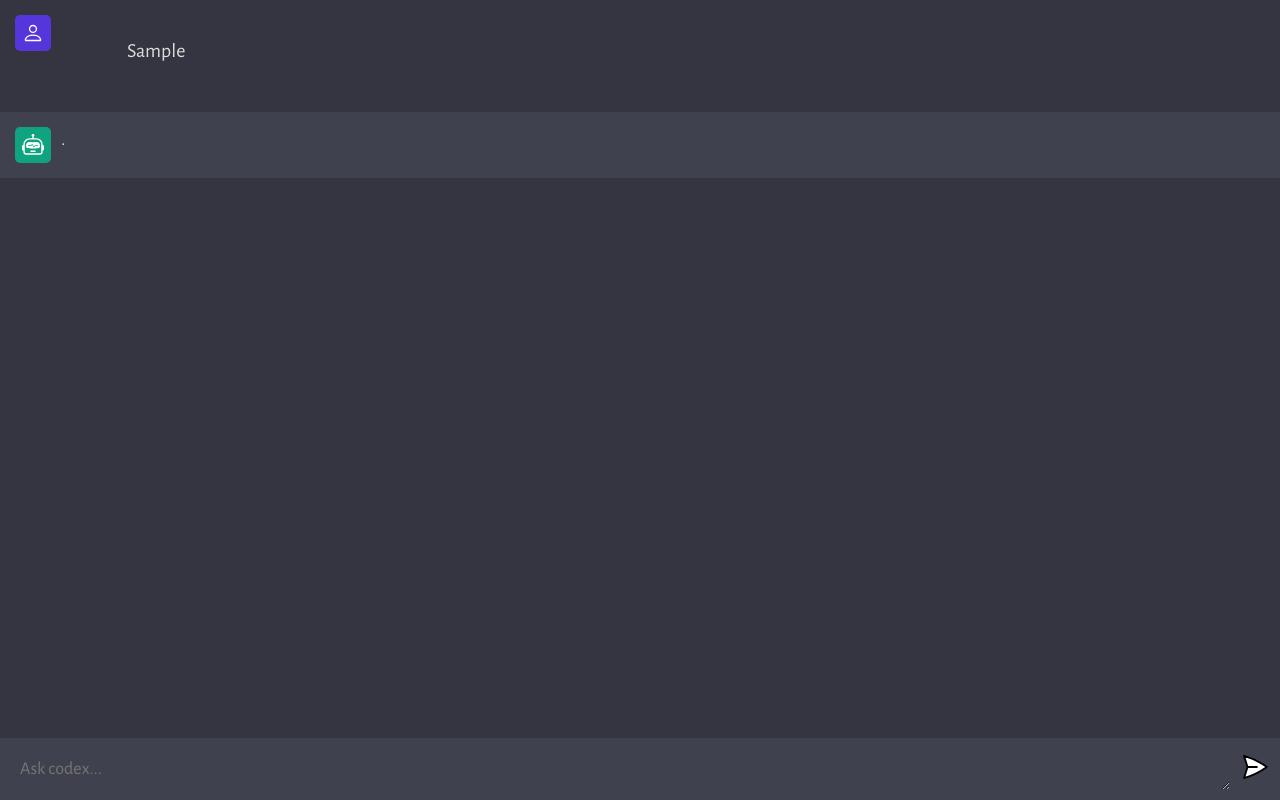
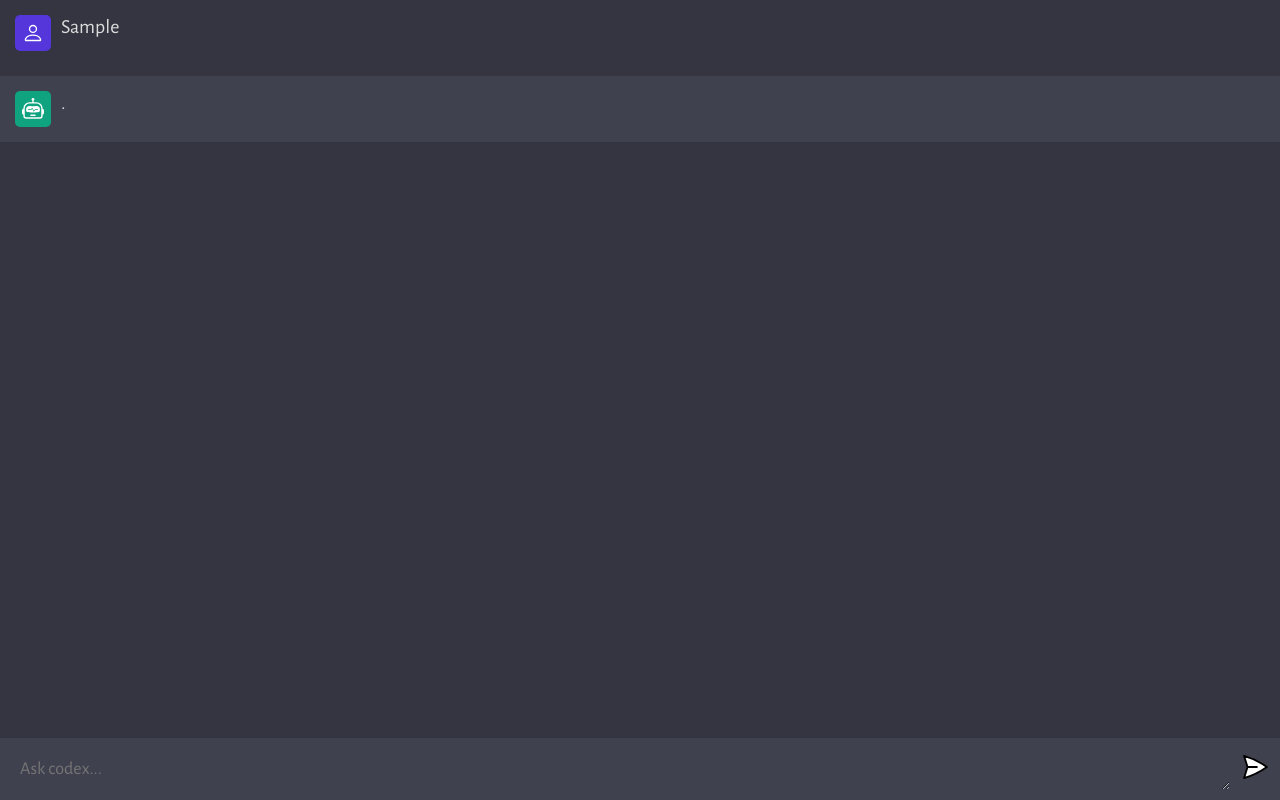
Before and after one commit to anandbaraik/omnitalk, a website built with Vite: page client/index.html in a window 1280 px wide. Both pictures are taken after typing "Sample" into the empty fields and a click on the button 1255 px from the left and 769 px from the top of the page. Built offline with nearby package versions, Linux system fonts and the light colour scheme.

Commit message:
issue fixed

```diff
--- a/client/index.html
+++ b/client/index.html
@@ -4,17 +4,22 @@
     <meta charset="UTF-8" />
     <link rel="icon" type="image/svg+xml" href="./assets/favicon.ico" />
     <meta name="viewport" content="width=device-width, initial-scale=1.0" />
-	<link rel="stylesheet" href="style.css">
+    <link rel="stylesheet" href="style.css" />
     <title>Codex | Your coding assistant</title>
   </head>
   <body>
     <div id="app">
       <div id="chat_container"></div>
       <form>
-			<textarea name="prompt" id="prompt" cols="1" rows="1"
-			placeholder="Ask codex..."></textarea>
+        <textarea
+          name="prompt"
+          id="prompt"
+          cols="1"
+          rows="1"
+          placeholder="Ask codex..."
+        ></textarea>
         <button type="submit">
-				<img src="assets/send.svg" alt="send">
+          <img src="assets/send.svg" alt="send" />
         </button>
       </form>
     </div>
--- a/client/main.js
+++ b/client/main.js
@@ -1,5 +1,6 @@
 import bot from "./assets/bot.svg";
 import user from "./assets/user.svg";
+import { SERVER_API } from "./utils/constant";
 let chatContainer = document.querySelector("#chat_container");
 let form = document.querySelector('form');
 
@@ -20,6 +21,7 @@ function typeText(element, text) {
     let interval = setInterval(() => {
         if(index < text.length) {
             element.innerHTML += text.charAt(index);
+            ++index;
         } else {
             clearInterval(interval);
         }
@@ -54,10 +56,16 @@ function chatStripe(isAi, msg, uniqueId) {
 
 const handleFormSubmit = async(e) =>  {
     e.preventDefault();
+
     const data = new FormData(form);
+
+    if (data.get('prompt').trim().length < 3) return;
+
     //user chat Stripe
     const qUniqueId = generateUniqueId();
-    chatContainer.innerHTML += chatStripe(false, data.get('prompt'), qUniqueId);
+    chatContainer.innerHTML += chatStripe(false, " ", qUniqueId);
+    const questDiv = document.getElementById(qUniqueId);
+    questDiv.innerHTML = data.get('prompt');
 
     form.reset();
 
@@ -69,7 +77,7 @@ const handleFormSubmit = async(e) =>  {
     const msgDiv = document.getElementById(uniqueId);
     loader(msgDiv);
 
-    const response = await fetch('http://localhost:5000', {
+    const response = await fetch(SERVER_API, {
         method: "POST",
         headers:{
             'Content-Type': 'application/json'
@@ -89,7 +97,7 @@ const handleFormSubmit = async(e) =>  {
     } else {
         const errorMsg = await response.text();
         console.error(errorMsg);
-        msgDiv.innerHTML = "Something went wrong!";
+        typeText(msgDiv, "Something went wrong! 🙁");
     }
 }
 
--- /dev/null
+++ b/client/utils/constant.js
@@ -0,0 +1 @@
+export const SERVER_API = 'http://localhost:5000';
```
Lines whose indentation alone changed are shown as unchanged.
